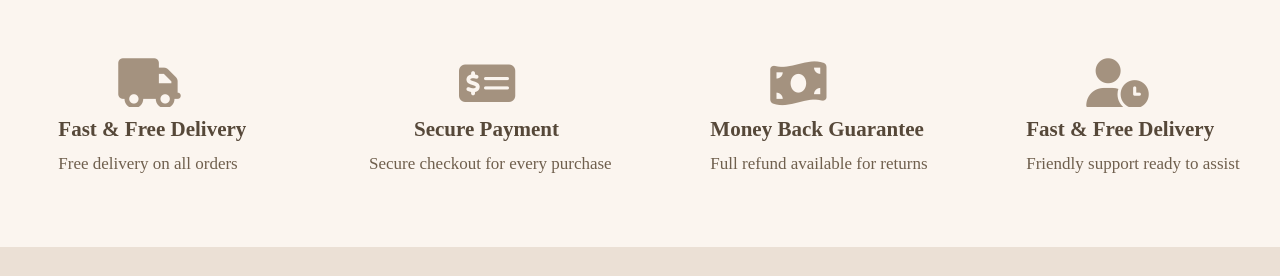
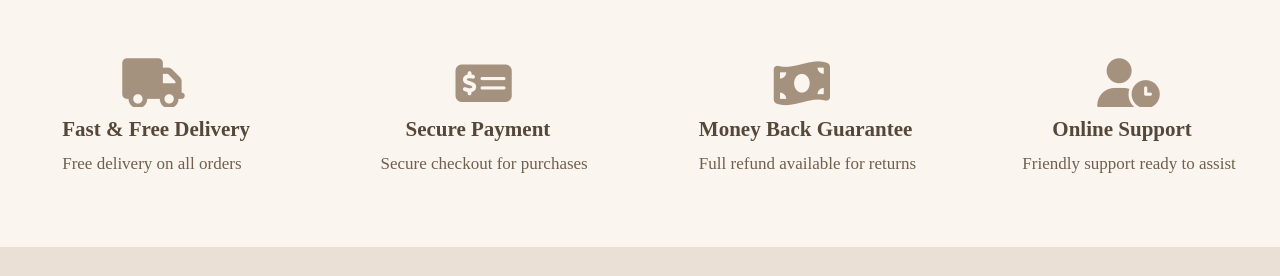
Before and after one commit to Youstina-Rafaat/project2, a plain HTML site: page index.html in a window 1280 px wide. Shown: the part 4021-4297 px from the top of the page. Drawn offline with Linux system fonts and the light colour scheme; a web font is replaced by a local one.

Commit message:
frist upload

```diff
--- a/css/style.css
+++ b/css/style.css
@@ -751,6 +751,9 @@ main{
     transition: 0.1s;
     color:#6f5f4d ;
 }
+.icon3,.icon4,.icon5{
+    left:133px ;
+}
 .section6_icon:hover .section6_icon1{
     top: -60px;
 }
@@ -768,10 +771,19 @@ main{
     font-size: 17px;
 }
 .section6_icon3{
-    margin-left: 30px;
+    margin-left: 15px;
 }
 .section6_title2{
-    margin-left: 45px;
+    margin-left: 25px;
+}
+.section6_icon4{
+    margin-left: 15px;
+}
+.section6_icon5{
+    margin-left: 15px;
+}
+.section6_title3{
+    margin-left: 30px;
 }
 footer{
     width: 100%;
--- a/index.html
+++ b/index.html
@@ -353,25 +353,25 @@
                 <div>
                     <div class="section6_icon">
                         <i class="fa-solid fa-money-check-dollar section6_icon1 section6_icon3"></i>
-                        <i class="fa-solid fa-money-check-dollar icon2"></i>
+                        <i class="fa-solid fa-money-check-dollar icon2 icon3"></i>
                     </div>
                     <h2 class="section6_title1 section6_title2">Secure Payment</h2>
-                    <p class="section6_p1">Secure checkout for every purchase</p>
+                    <p class="section6_p1">Secure checkout for purchases</p>
                 </div>
                 <div>
                     <div class="section6_icon">
-                        <i class="fa-solid fa-money-bill-wave section6_icon1"></i>
-                        <i class="fa-solid fa-money-bill-wave icon2"></i>
+                        <i class="fa-solid fa-money-bill-wave section6_icon1  section6_icon4"></i>
+                        <i class="fa-solid fa-money-bill-wave icon2 icon4"></i>
                     </div>
                     <h2 class="section6_title1">Money Back Guarantee</h2>
                     <p class="section6_p1">Full refund available for returns</p>
                 </div>
                 <div>
                     <div class="section6_icon">
-                        <i class="fa-solid fa-user-clock section6_icon1"></i>
-                        <i class="fa-solid fa-user-clock icon2"></i>
+                        <i class="fa-solid fa-user-clock section6_icon1 section6_icon5"></i>
+                        <i class="fa-solid fa-user-clock icon2 icon5"></i>
                     </div>
-                    <h2 class="section6_title1">Fast & Free Delivery</h2>
+                    <h2 class="section6_title1 section6_title3">Online Support</h2>
                     <p class="section6_p1">Friendly support ready to assist</p>
                 </div>
             </div>
```
